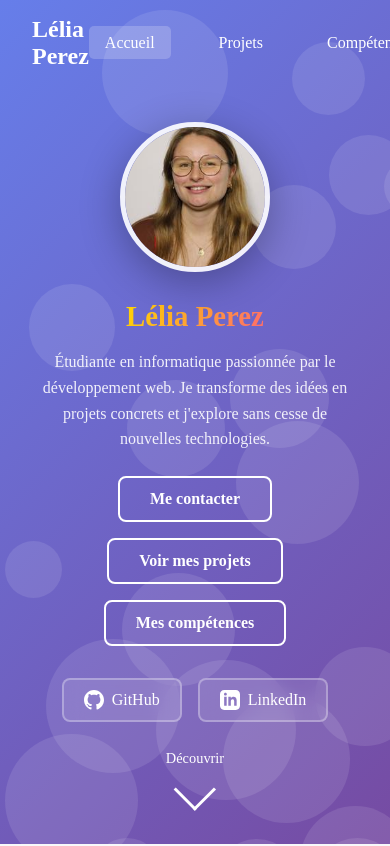
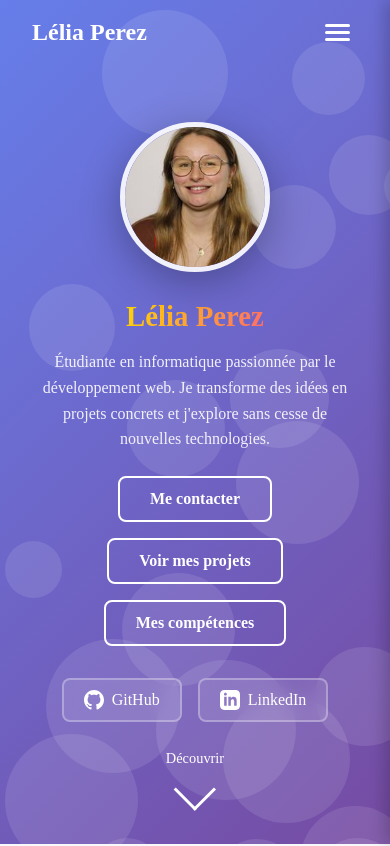
Before and after one commit to przlelia-art/Portfolio, a React (Vite) app: page / in a window 390 px wide. Shown: the top 846 px of the page. Built offline with nearby package versions, Linux system fonts and the light colour scheme.

Commit message:
fix: navbar is responsive

```diff
--- a/src/components/Header.jsx
+++ b/src/components/Header.jsx
@@ -3,6 +3,7 @@ import React from "react";
 function Header() {
   const [scrolled, setScrolled] = React.useState(false);
   const [activeSection, setActiveSection] = React.useState("hero");
+  const [mobileMenuOpen, setMobileMenuOpen] = React.useState(false);
 
   // Détecte le scroll pour changer le style de la navbar
   React.useEffect(() => {
@@ -44,6 +45,24 @@ function Header() {
       fontWeight: "700",
       color: "white",
       textDecoration: "none",
+      zIndex: 1001,
+    },
+
+    hamburger: {
+      display: "none",
+      flexDirection: "column",
+      gap: "4px",
+      cursor: "pointer",
+      padding: "0.5rem",
+      zIndex: 1001,
+    },
+
+    hamburgerLine: {
+      width: "25px",
+      height: "3px",
+      backgroundColor: "white",
+      borderRadius: "2px",
+      transition: "all 0.3s ease",
     },
 
     navLinks: {
@@ -52,6 +71,23 @@ function Header() {
       listStyle: "none",
       margin: 0,
       padding: 0,
+    },
+
+    navLinksMobile: {
+      position: "fixed",
+      top: 0,
+      right: 0,
+      width: "70%",
+      height: "100vh",
+      backgroundColor: "rgba(102, 126, 234, 0.98)",
+      display: "flex",
+      flexDirection: "column",
+      gap: "2rem",
+      padding: "5rem 2rem 2rem",
+      listStyle: "none",
+      transform: mobileMenuOpen ? "translateX(0)" : "translateX(100%)",
+      transition: "transform 0.3s ease",
+      boxShadow: "-5px 0 15px rgba(0, 0, 0, 0.2)",
     },
 
     navLink: {
@@ -67,9 +103,33 @@ function Header() {
     navLinkActive: {
       backgroundColor: "rgba(255, 255, 255, 0.2)",
     },
+
+    overlay: {
+      position: "fixed",
+      top: 0,
+      left: 0,
+      width: "100%",
+      height: "100vh",
+      backgroundColor: "rgba(0, 0, 0, 0.5)",
+      display: mobileMenuOpen ? "block" : "none",
+      zIndex: 999,
+    },
   };
 
   const [hoveredLink, setHoveredLink] = React.useState(null);
+  const [isMobile, setIsMobile] = React.useState(window.innerWidth <= 768);
+
+  // Détecte le redimensionnement
+  React.useEffect(() => {
+    const handleResize = () => {
+      setIsMobile(window.innerWidth <= 768);
+      if (window.innerWidth > 768) {
+        setMobileMenuOpen(false);
+      }
+    };
+    window.addEventListener("resize", handleResize);
+    return () => window.removeEventListener("resize", handleResize);
+  }, []);
 
   const navItems = [
     { id: "hero", label: "Accueil" },
@@ -83,10 +143,30 @@ function Header() {
     if (element) {
       element.scrollIntoView({ behavior: "smooth" });
       setActiveSection(sectionId);
+      setMobileMenuOpen(false); // Ferme le menu après clic
     }
   };
 
+  const toggleMobileMenu = () => {
+    setMobileMenuOpen(!mobileMenuOpen);
+  };
+
   return (
+    <>
+      <style>{`
+        @media (max-width: 768px) {
+          .hamburger {
+            display: flex !important;
+          }
+          .nav-links-desktop {
+            display: none !important;
+          }
+        }
+      `}</style>
+
+      {/* Overlay pour fermer le menu */}
+      <div style={styles.overlay} onClick={() => setMobileMenuOpen(false)}></div>
+
       <header style={styles.header}>
         <nav style={styles.nav}>
           <a
@@ -100,7 +180,28 @@ function Header() {
             Lélia Perez
           </a>
 
-        <ul style={styles.navLinks}>
+          {/* Menu hamburger (mobile) */}
+          <div
+            className="hamburger"
+            style={styles.hamburger}
+            onClick={toggleMobileMenu}
+          >
+            <div style={{
+              ...styles.hamburgerLine,
+              transform: mobileMenuOpen ? "rotate(45deg) translateY(7px)" : "none",
+            }}></div>
+            <div style={{
+              ...styles.hamburgerLine,
+              opacity: mobileMenuOpen ? 0 : 1,
+            }}></div>
+            <div style={{
+              ...styles.hamburgerLine,
+              transform: mobileMenuOpen ? "rotate(-45deg) translateY(-7px)" : "none",
+            }}></div>
+          </div>
+
+          {/* Navigation desktop */}
+          <ul className="nav-links-desktop" style={styles.navLinks}>
             {navItems.map((item) => (
               <li key={item.id}>
 
@@ -126,8 +227,31 @@ function Header() {
               </li>
             ))}
           </ul>
+
+          {/* Navigation mobile */}
+          <ul style={isMobile ? styles.navLinksMobile : { display: "none" }}>
+            {navItems.map((item) => (
+              <li key={item.id}>
+
+                <a href={`#${item.id}`}
+                  style={{
+                    ...styles.navLink,
+                    fontSize: "1.2rem",
+                    ...(activeSection === item.id ? styles.navLinkActive : {}),
+                  }}
+                  onClick={(e) => {
+                    e.preventDefault();
+                    scrollToSection(item.id);
+                  }}
+                >
+                  {item.label}
+                </a>
+              </li>
+            ))}
+          </ul>
         </nav>
       </header>
+    </>
   );
 }
 
```
Lines whose indentation alone changed are shown as unchanged.
